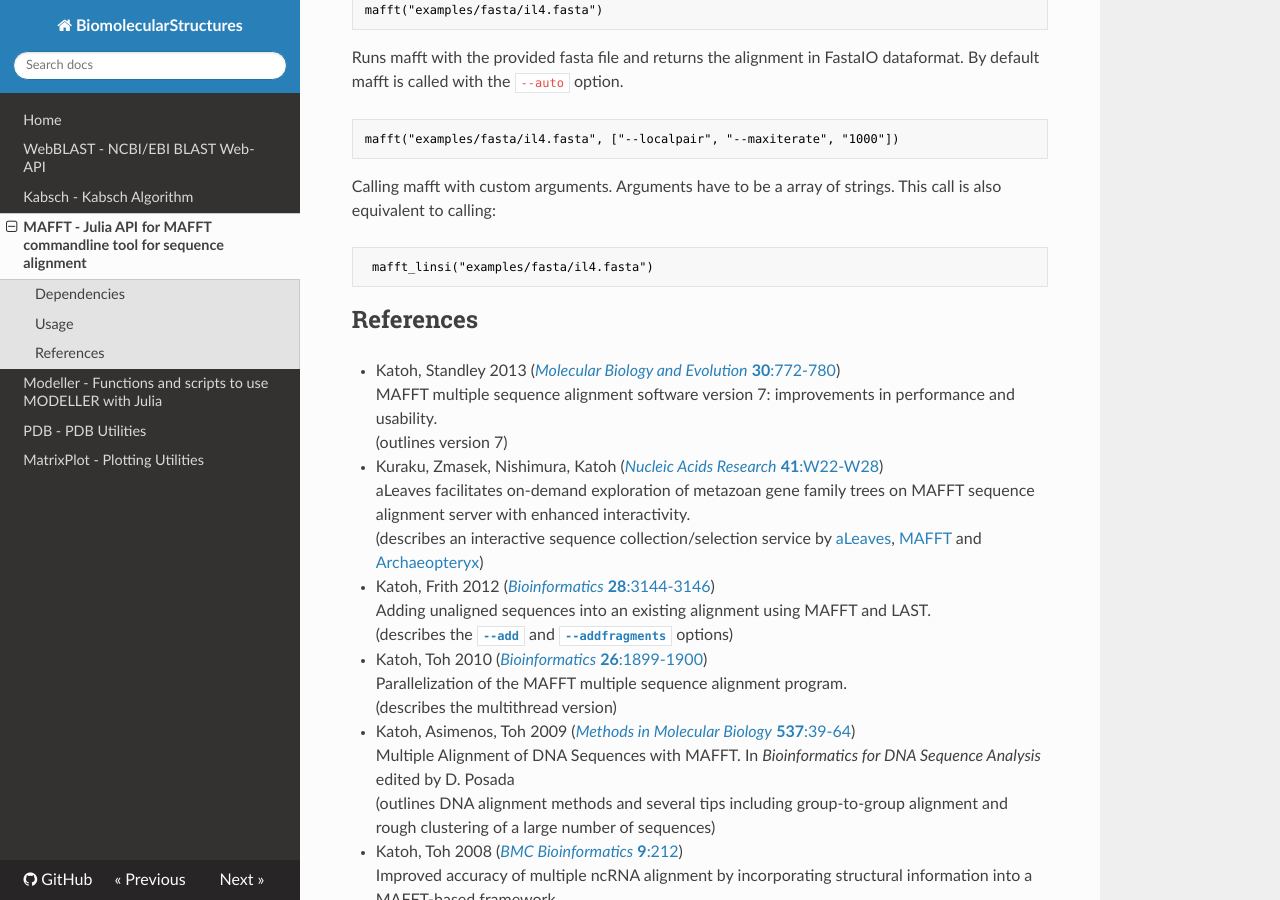
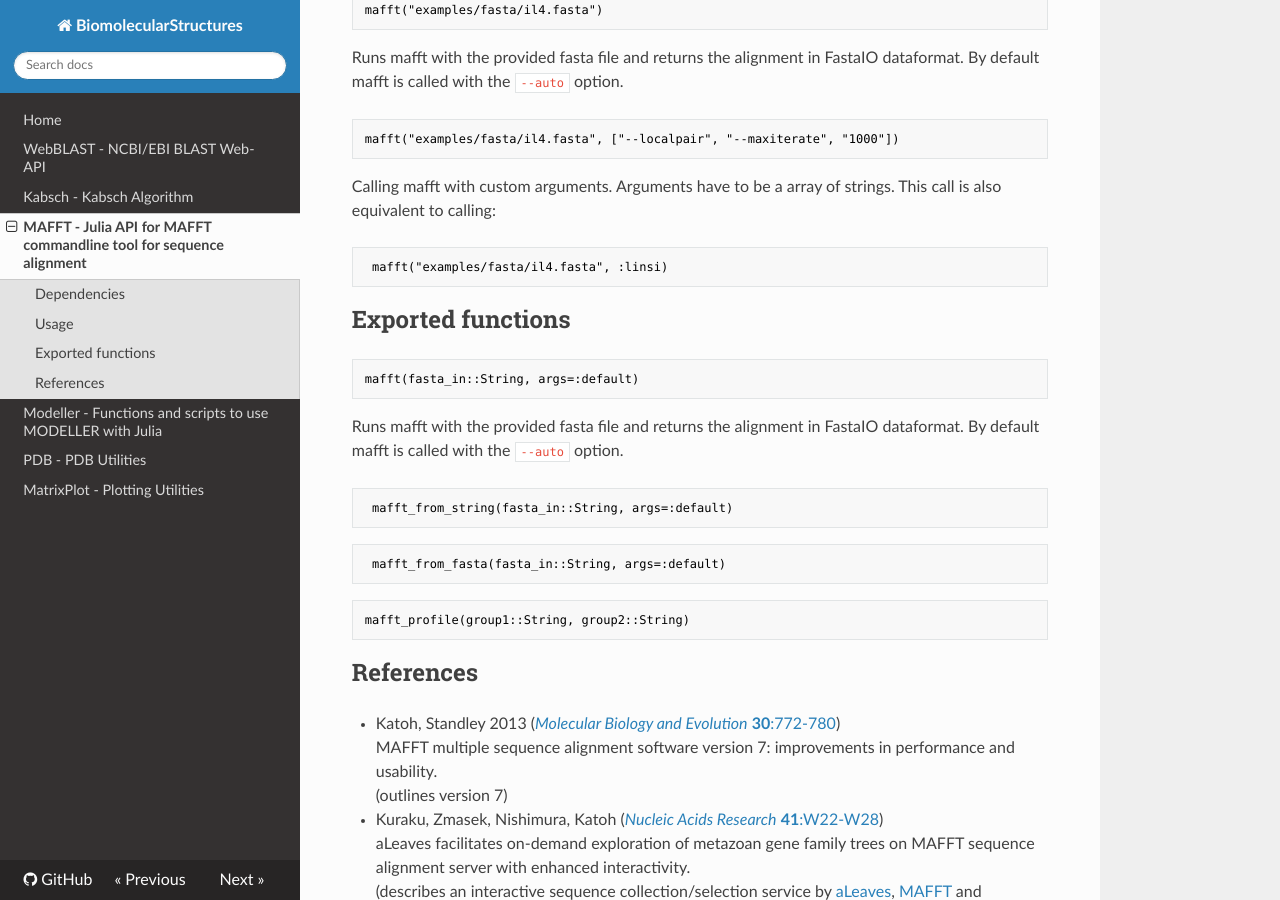
Before and after one commit to hng/BiomolecularStructures.jl, an MkDocs documentation site: the page built from docs/mafft.md, in a window 1280 px wide and 900 px high, scrolled down 498 px. Built offline with MkDocs 1.6.1, drawn with Linux system fonts in a browser that asks for light colours; nearby versions of some CDN libraries; old or Windows-style settings are respelled for this version of MkDocs.

Commit message:
updated mafft documentary

````diff
--- a/docs/mafft.md
+++ b/docs/mafft.md
@@ -26,8 +26,29 @@ mafft("examples/fasta/il4.fasta", ["--localpair", "--maxiterate", "1000"])
 Calling mafft with custom arguments. Arguments have to be a array of strings. This call is also equivalent to calling:
 
 ```julia
- mafft_linsi("examples/fasta/il4.fasta")
+ mafft("examples/fasta/il4.fasta", :linsi)
 ```
+
+## Exported functions
+
+```julia
+mafft(fasta_in::String, args=:default)
+```
+
+Runs mafft with the provided fasta file and returns the alignment in FastaIO dataformat. By default mafft is called with the `--auto` option.
+
+```julia
+ mafft_from_string(fasta_in::String, args=:default)
+```
+
+```julia
+ mafft_from_fasta(fasta_in::String, args=:default)
+```
+
+```julia
+mafft_profile(group1::String, group2::String)
+```
+
 
 ## References
 <ul>
````
